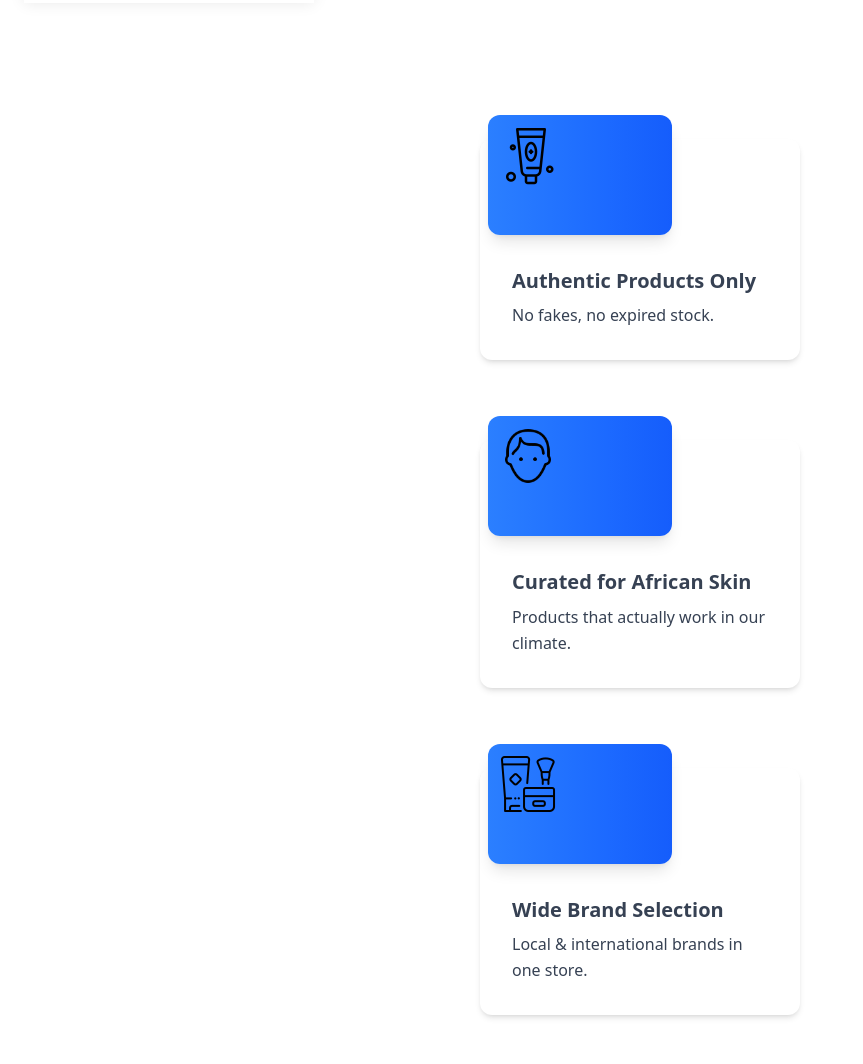
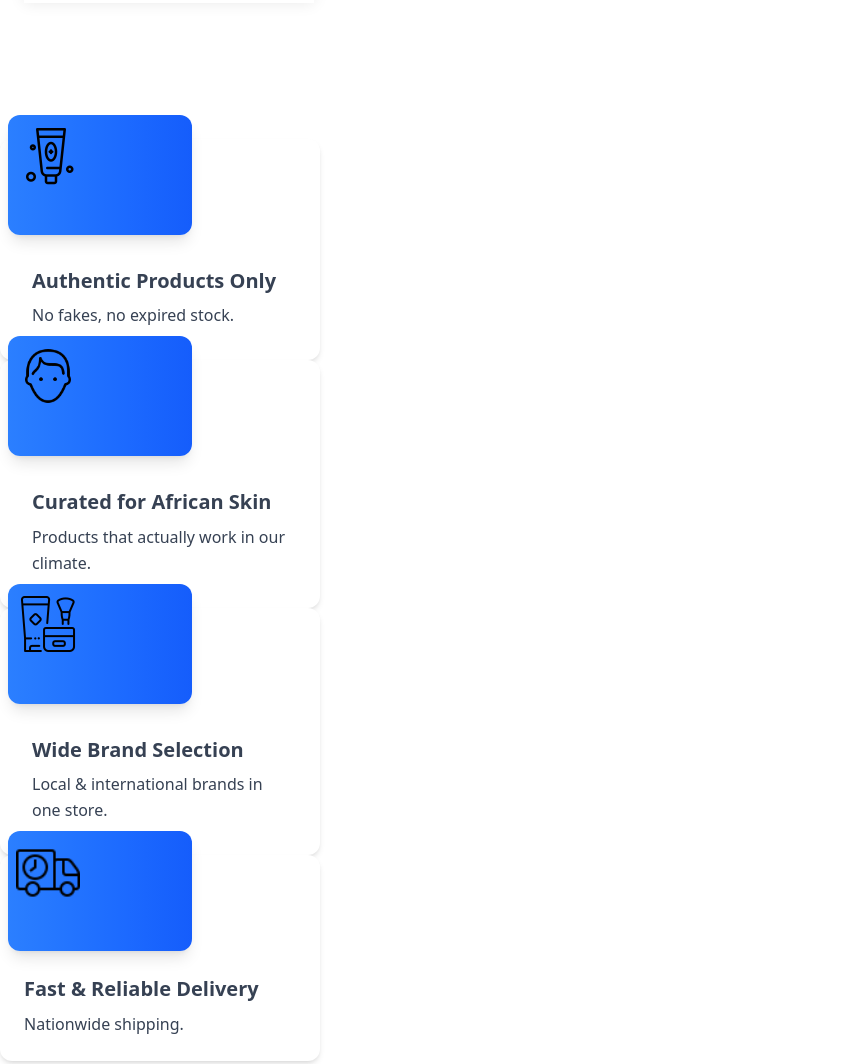
Before and after one commit to neducod/ecom-demo, a website: page index.html in a window 1280 px wide. Shown: the part 2080-3144 px from the top of the page, without its empty margins (0-863 px from the left). Drawn offline with nearby package versions, Linux system fonts and the light colour scheme.

Commit message:
failed stlyes

```diff
--- a/index.html
+++ b/index.html
@@ -196,7 +196,8 @@
             </div>
         </div>
     </div>
-    <div class="flex flex-col gap-20 justify-center items-center overflow-auto whitespace-nowrap">
+    <div class=" overflow-auto whitespace-nowrap">
+        <!-- flex flex-col gap-20 justify-center items-center -->
         <div class="relative flex w-80 flex-col rounded-xl bg-white bg-clip-border text-gray-700 shadow-md">
             <div class="relative mx-2 -mt-6 w-46 h-30 overflow-hidden rounded-xl bg-blue-gray-500 bg-clip-border text-white shadow-lg shadow-blue-gray-500/40 bg-gradient-to-r from-blue-500 to-blue-600">
                 <img src="src/assets/icons8-cosmetic-64.png" alt="about us feature" class="w-20 p-2">
```
